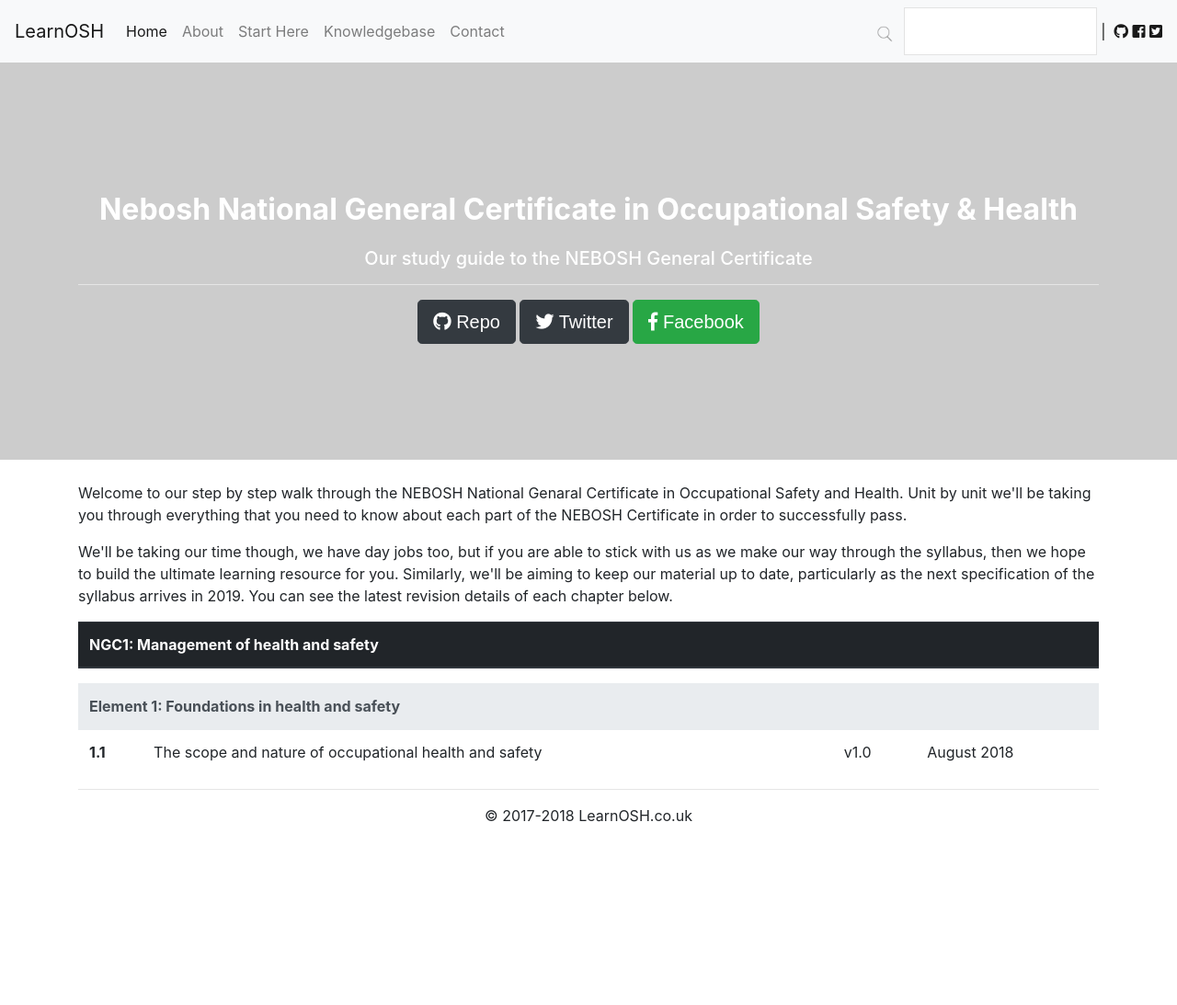
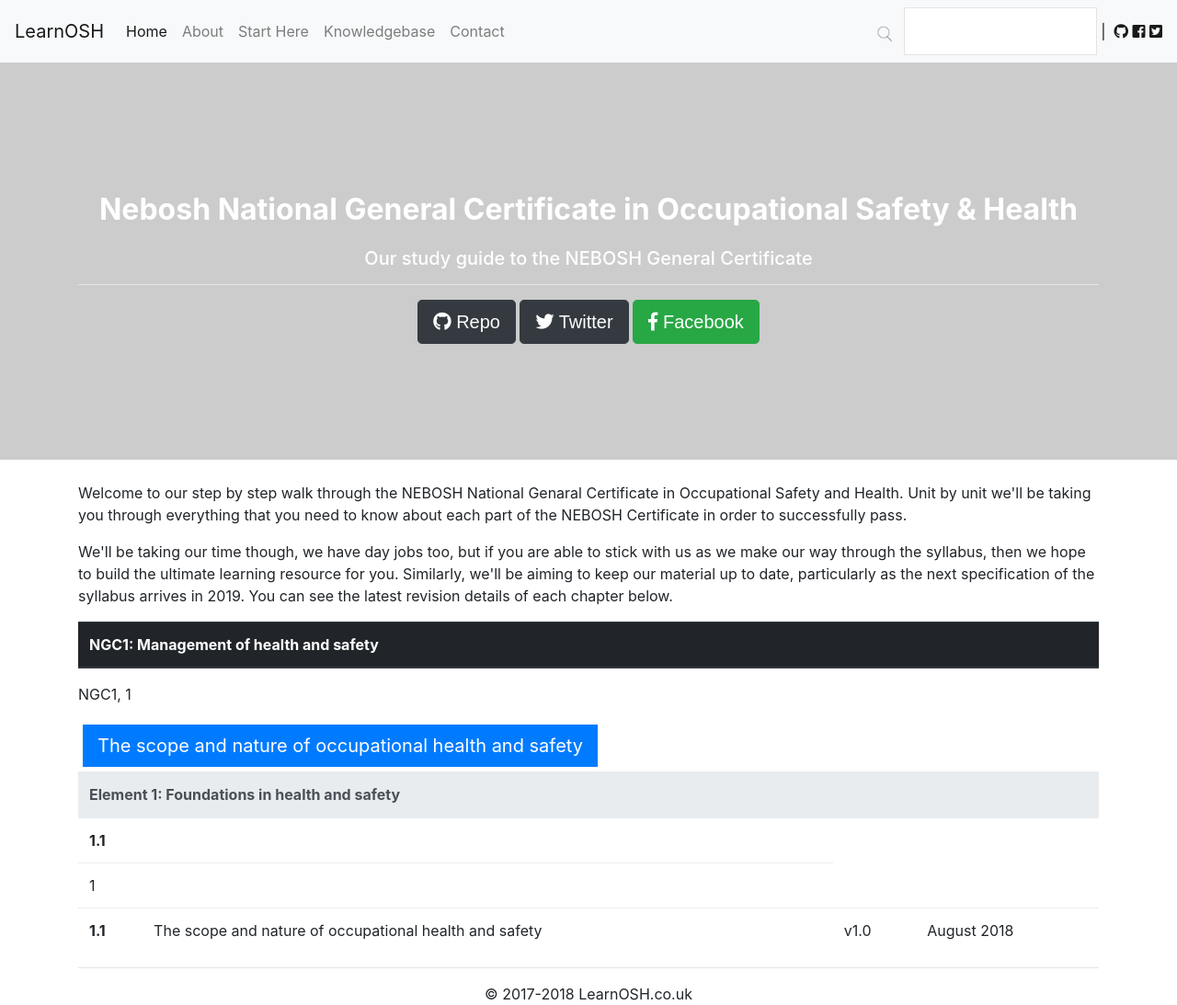
Before and after one commit to lee-perry/learnosh, a Jekyll site: the page built from course/nebosh_national_certificate/index.html, in a window 1280 px wide and 1093 px high. Shown: the whole window at 92% size. Built offline with Jekyll 4.4.1, drawn with Linux system fonts in a browser that asks for light colours; nearby versions of some CDN libraries.

Commit message:
Update index.html

```diff
--- a/course/nebosh_national_certificate/index.html
+++ b/course/nebosh_national_certificate/index.html
@@ -27,7 +27,7 @@
     {% assign sorted = site.pages | sort:"Unit" %}
       {% for page in sorted %}
 
-        {% if page.module == 'NGC1' and page.Element == '1' %}
+        {% if page.module == 'NGC1' %}
     <p>{{page.module}}, {{page.Unit}}</p>
     <tr>
       <th scope="row">1.1</th>
```
